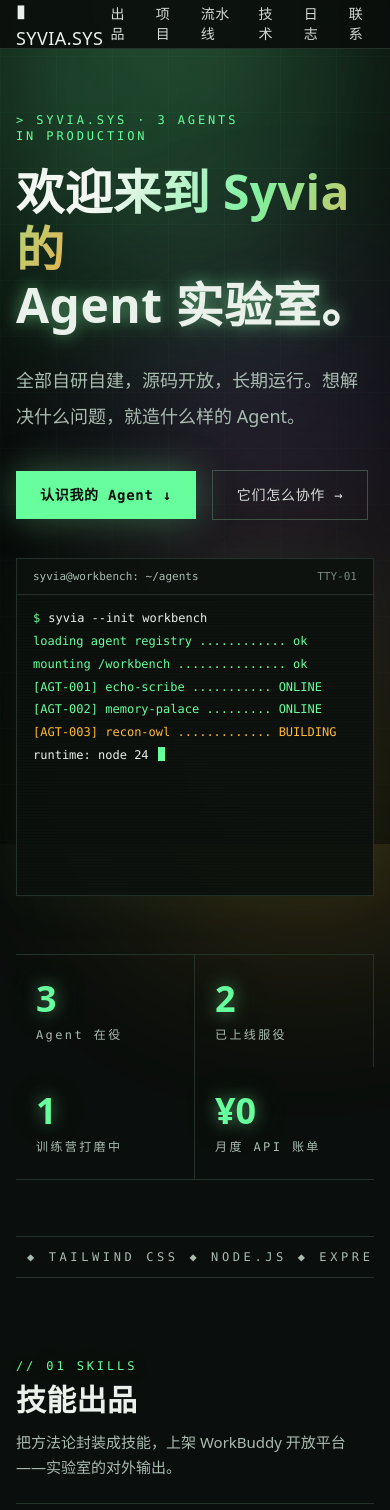
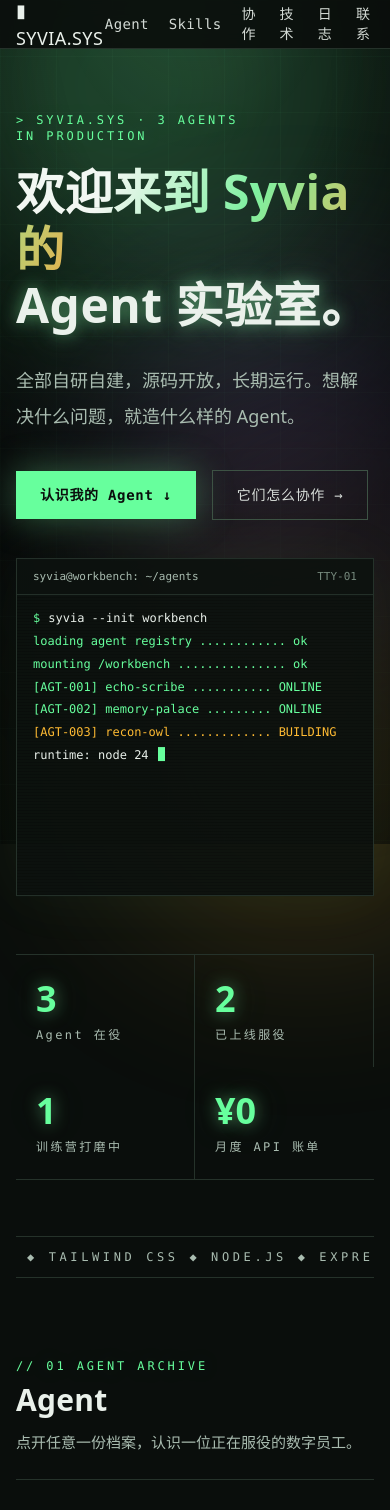
Before and after one commit to yuwangjuan1/syvia_platform, a Next.js app: page / in a window 390 px wide. Shown: the top 1510 px of the page. Built offline with nearby package versions, Linux system fonts and the light colour scheme.

Commit message:
导航与区块重排：Agent 01 / Skills 02，流水线改名协作，导航 AgentSkills协作技术日志联系

```diff
--- a/src/app/page.tsx
+++ b/src/app/page.tsx
@@ -10,14 +10,14 @@ function Navbar() {
           {"\u25ae"} {SITE.system}
         </a>
         <nav className="flex items-center gap-5 font-mono text-sm font-medium tracking-wide sm:gap-7">
+          <a href="#agents" className="text-paper/90 transition-colors hover:text-phos hover:text-glow-soft">
+            Agent
+          </a>
           <a href="#skills" className="text-paper/90 transition-colors hover:text-phos hover:text-glow-soft">
-            出品
-          </a>
-          <a href="#agents" className="text-paper/90 transition-colors hover:text-phos hover:text-glow-soft">
-            项目
+            Skills
           </a>
           <a href="#pipeline" className="text-paper/90 transition-colors hover:text-phos hover:text-glow-soft">
-            流水线
+            协作
           </a>
           <a href="#stack" className="text-paper/90 transition-colors hover:text-phos hover:text-glow-soft">
             技术
@@ -164,11 +164,26 @@ export default function Page() {
 
         <Marquee />
 
+        <section id="agents" className="mt-20 scroll-mt-20">
+          <SectionHead
+            index="01"
+            en="AGENT ARCHIVE"
+            title="Agent"
+            sub="点开任意一份档案，认识一位正在服役的数字员工。"
+          />
+          {/* 一行一张全宽横卡，纵向排列 */}
+          <div className="mt-8 flex flex-col gap-6">
+            {AGENTS.map((agent) => (
+              <AgentCard key={agent.id} agent={agent} />
+            ))}
+          </div>
+        </section>
+
         <section id="skills" className="mt-20 scroll-mt-20">
           <SectionHead
-            index="01"
+            index="02"
             en="SKILLS"
-            title="技能出品"
+            title="Skills"
             sub="把方法论封装成技能，上架 WorkBuddy 开放平台——实验室的对外输出。"
           />
           <div className="mt-8 grid gap-5 md:grid-cols-2">
@@ -224,21 +239,6 @@ export default function Page() {
                 <span className="font-mono text-xs text-faint">// 敬请期待</span>
               </p>
             </div>
-          </div>
-        </section>
-
-        <section id="agents" className="mt-20 scroll-mt-20">
-          <SectionHead
-            index="02"
-            en="ARCHIVE"
-            title="项目档案"
-            sub="点开任意一份档案，认识一位正在服役的数字员工。"
-          />
-          {/* 一行一张全宽横卡，纵向排列 */}
-          <div className="mt-8 flex flex-col gap-6">
-            {AGENTS.map((agent) => (
-              <AgentCard key={agent.id} agent={agent} />
-            ))}
           </div>
         </section>
 
@@ -350,59 +350,6 @@ export default function Page() {
           </div>
         </section>
 
-        <section id="skills" className="mt-20 scroll-mt-20">
-          <SectionHead
-            index="06"
-            en="SKILLS"
-            title="技能出品"
-            sub="把方法论封装成技能，上架 WorkBuddy 开放平台——实验室的对外输出。"
-          />
-          <div className="mt-8 grid gap-5 md:grid-cols-2">
-            {SKILLS.map((s) => (
-              <div key={s.name} className="card-glow relative border border-line bg-panel/60 p-6 transition-colors hover:border-violet/60">
-                <div className="flex items-center justify-between gap-3">
-                  <h3 className="font-display text-xl font-bold text-paper">{s.name}</h3>
-                  <span
-                    className={`border px-2 py-0.5 font-mono text-[11px] font-medium tracking-[0.18em] ${
-                      s.status === "LISTED"
-                        ? "border-phos/40 bg-phos/10 text-phos"
-                        : s.status === "REVIEW"
-                          ? "border-amber/40 bg-amber/10 text-amber"
-                          : "border-linebright bg-panel2 text-paper/80"
-                    }`}
-                  >
-                    {s.status === "LISTED" ? "已上架" : s.status === "REVIEW" ? "审核中" : "打磨中"}
-                  </span>
-                </div>
-                <p className="mt-1.5 font-mono text-xs text-mist">{s.version}</p>
-                <p className="mt-3 text-[15px] leading-relaxed text-mist">{s.desc}</p>
-                <div className="mt-4 flex flex-wrap gap-2">
-                  {s.highlights.map((h) => (
-                    <span key={h} className="border border-linebright/70 bg-panel2/80 px-2 py-0.5 font-mono text-xs text-paper/85">
-                      {h}
-                    </span>
-                  ))}
-                </div>
-                <a
-                  href={s.href}
-                  target="_blank"
-                  rel="noreferrer"
-                  className="mt-5 inline-flex items-center gap-1.5 border border-phos/40 bg-phos/10 px-4 py-2 font-mono text-sm font-medium text-phos transition-all hover:bg-phos/20 hover:text-glow-soft"
-                >
-                  查看源码 <span aria-hidden>{"\u2192"}</span>
-                </a>
-              </div>
-            ))}
-            <div className="flex items-center justify-center border border-dashed border-line p-6 text-center">
-              <p className="text-sm text-mist">
-                更多技能打磨中
-                <br />
-                <span className="font-mono text-xs text-faint">// 敬请期待</span>
-              </p>
-            </div>
-          </div>
-        </section>
-
         <section id="contact" className="mb-24 mt-20 scroll-mt-20">
           <SectionHead
             index="07"
```
